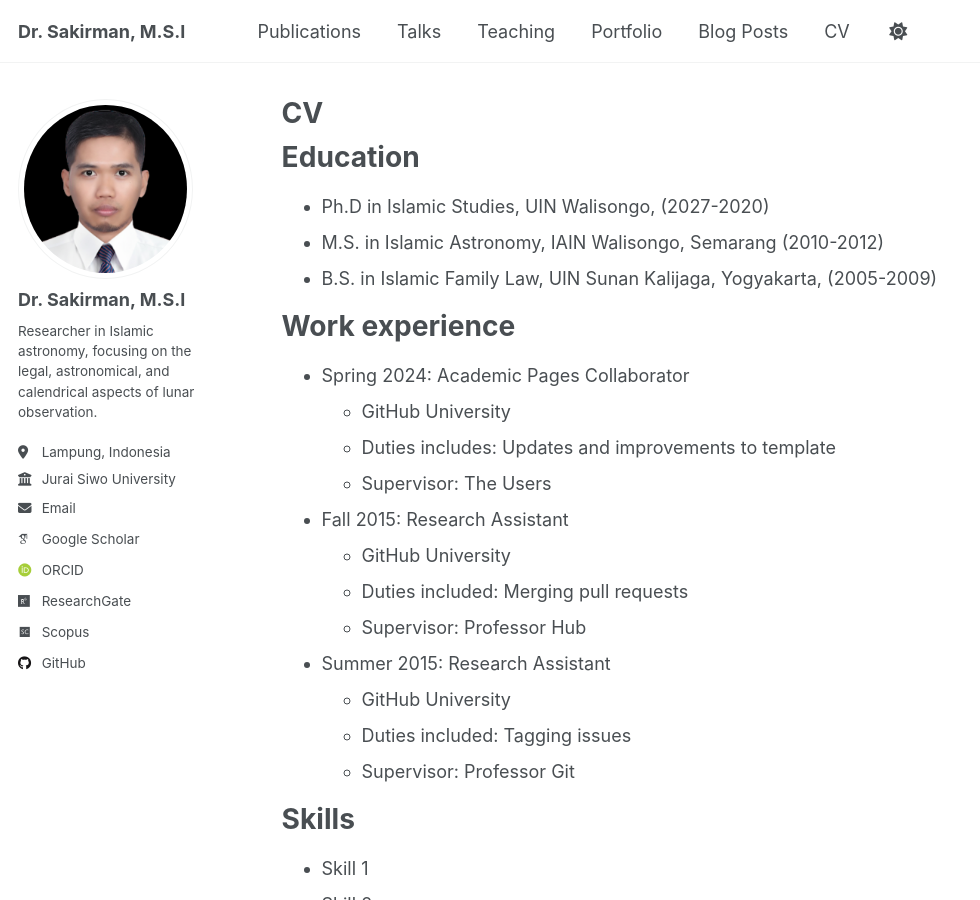
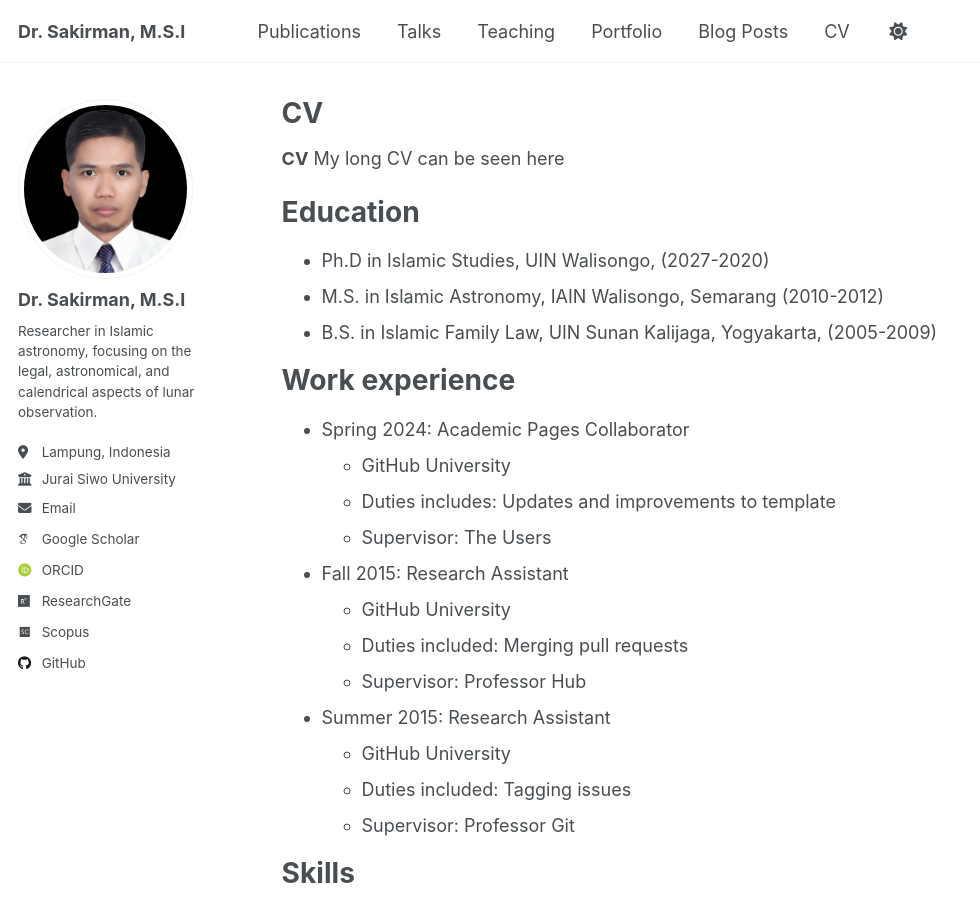
Before and after one commit to sakir-man/sakir-man.github.io, a Jekyll site: the page built from _pages/cv.md, in a window 1280 px wide and 900 px high. Shown: the whole window, without its empty margins (0-980 px from the left). Built offline with Jekyll 4.4.1, drawn with Linux system fonts in a browser that asks for light colours; some web fonts are replaced; a script that is not in the unit is left out.

Commit message:
Update cv.md

```diff
--- a/_pages/cv.md
+++ b/_pages/cv.md
@@ -8,6 +8,9 @@ redirect_from:
 ---
 
 {% include base_path %}
+
+**CV**
+My long CV can be seen here
 
 Education
 ======
```
